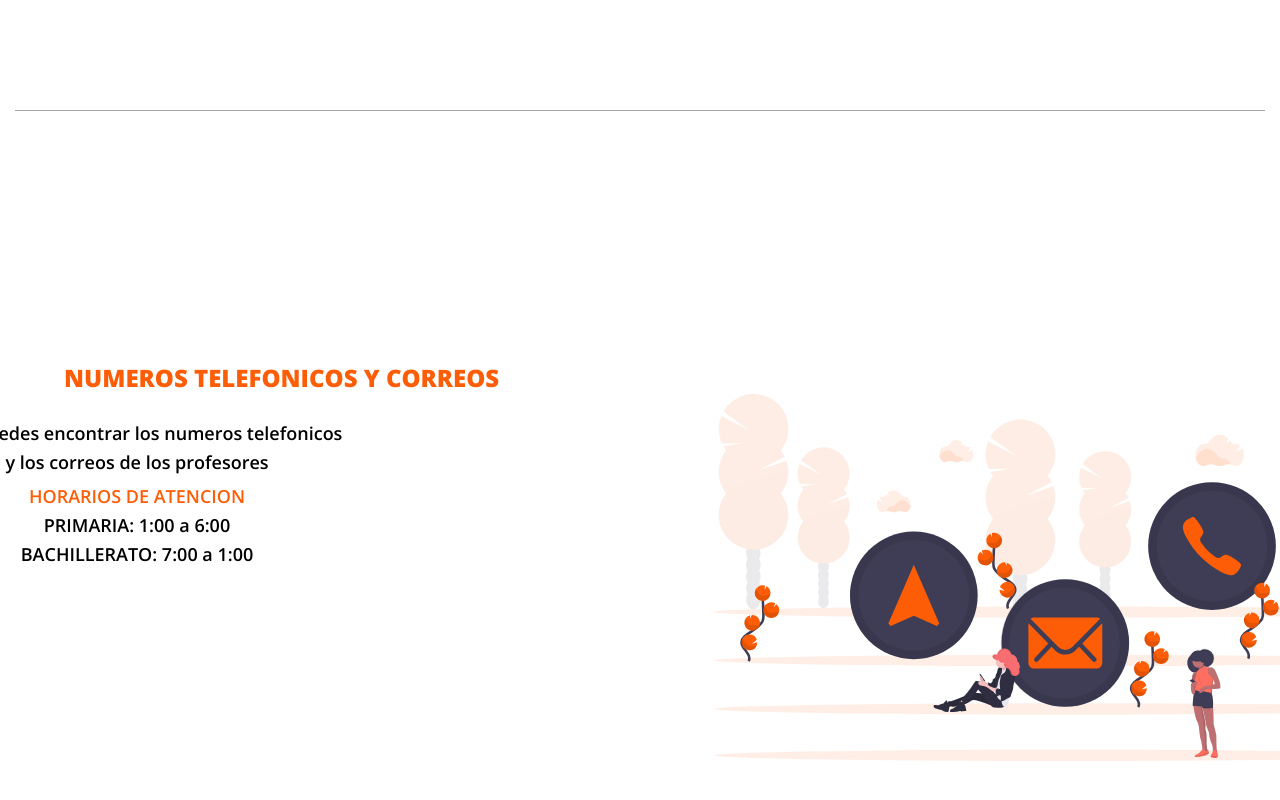
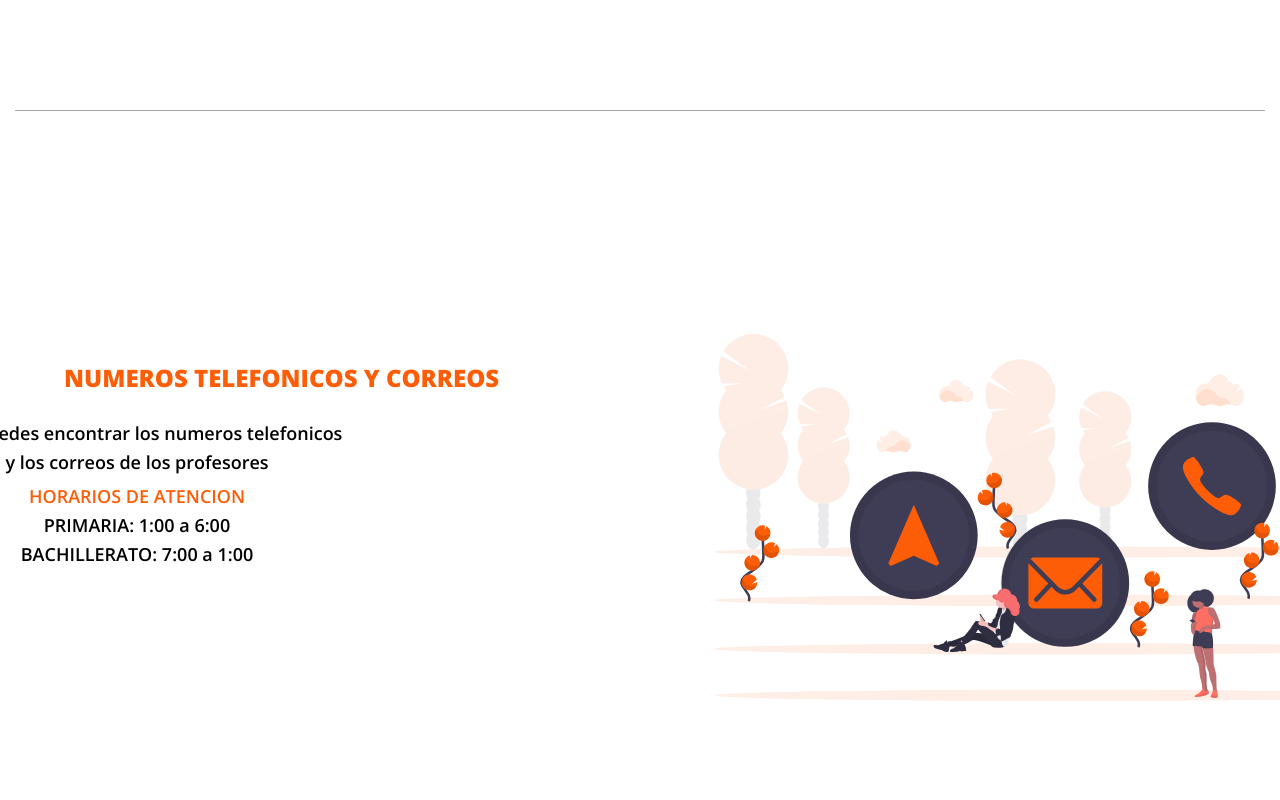
Before and after one commit to bunuelotiger/inscar_school, a plain HTML site: page index.html in a window 1280 px wide. Shown: the part 2972-3772 px from the top of the page. Drawn offline with nearby package versions, Linux system fonts and the light colour scheme.

Commit message:
correction_error

```diff
--- a/css/styles.css
+++ b/css/styles.css
@@ -182,6 +182,7 @@ section{
     width: 700px;
     position: relative;
     left: 650px;
+    top: -60px;
 }
 
 .teacher p{
```
